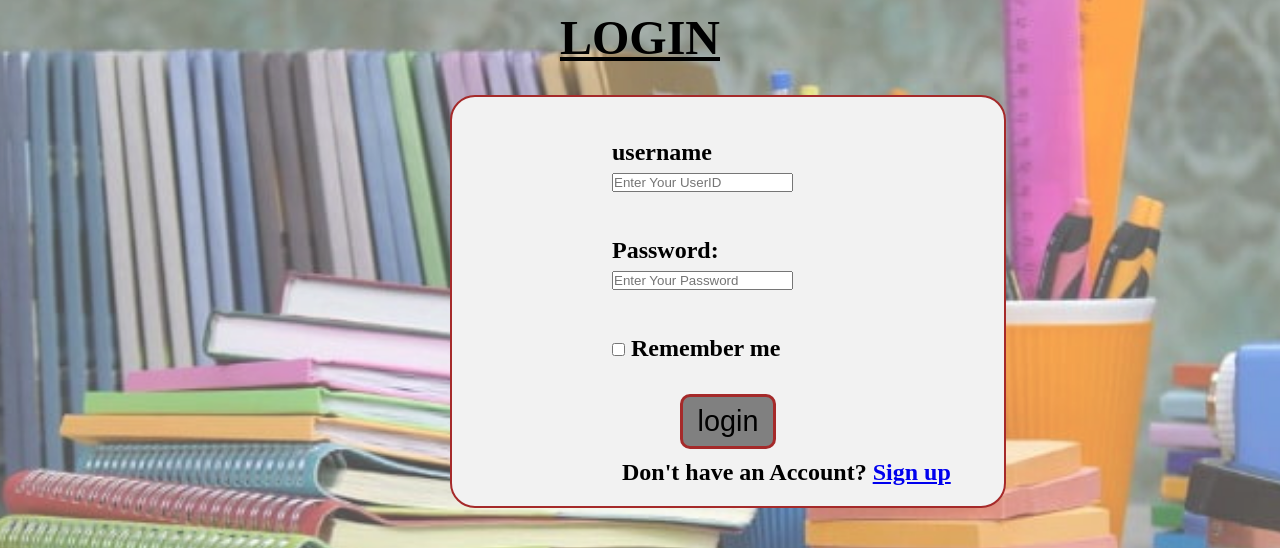
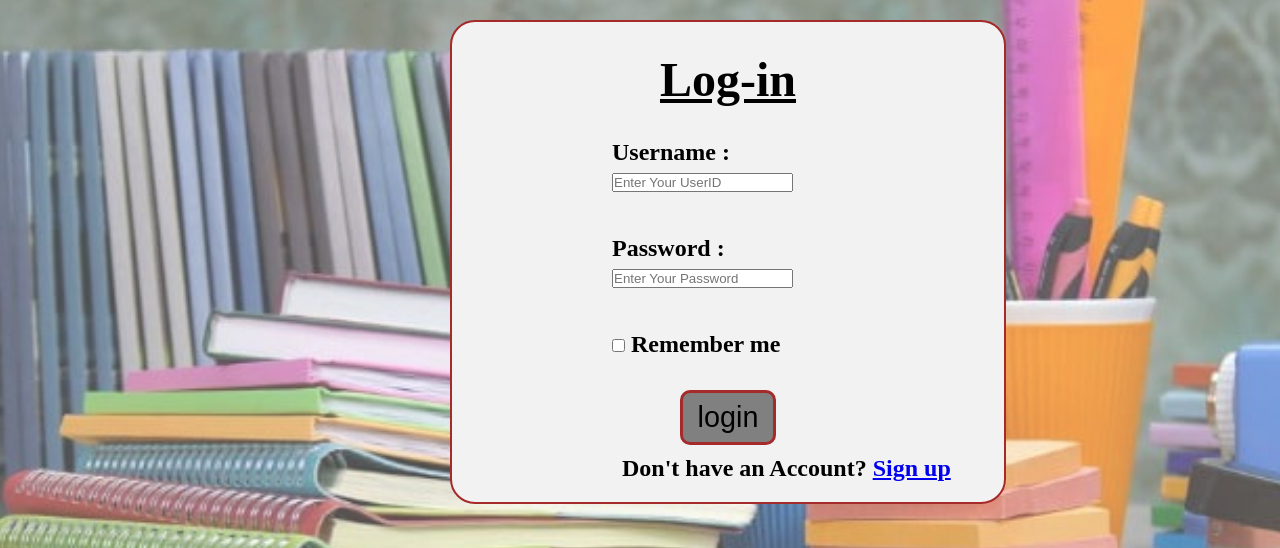
Before and after one commit to nisnantmishra0104/Ps1-Project, a PHP site: page /login.php in a window 1280 px wide. Shown: the part 89-637 px from the top of the page. Run offline with PHP 8.4, Linux system fonts and the light colour scheme; data that the repository does not hold is empty; some web fonts are replaced.

Commit message:
Update login.php

```diff
--- a/PS1-project3/login.php
+++ b/PS1-project3/login.php
@@ -49,16 +49,16 @@ session_start();
         <img src="logo.jpg" alt="YourStore.com" />
       </div>
     </nav>
-    <section id="login">
-      <h1 class="h-primary center">LOGIN</h1>
       <form action = "" method = "POST">
       <div class="loginpage">
+        <section id="login">
+      <h1 class="h-primary center">Log-in</h1>
         <div id="userid" class="input">
-          <label for="UserID">username </label>
+          <label for="UserID">Username : </label>
           <input type="text" id="UserID" placeholder="Enter Your UserID" name="username" value = "<?php echo $email; ?>"/>
         </div>
         <div id="password" class="input">
-          <label for="Password">Password: </label>
+          <label for="Password">Password : </label>
           <input
             type="password"
             id="Password"
@@ -77,7 +77,7 @@ session_start();
         <input type="submit" name = "submit" value = "login" class = "btn brand z-depth-0">
     </div>
         <div id="signup">
-          <p>Don't have an Account? <a href="signup.php">Sign up</a></p>
+          <p>Don't have an Account? <a href="signup.html">Sign up</a></p>
         </div>
       </div>
       </form>
```
